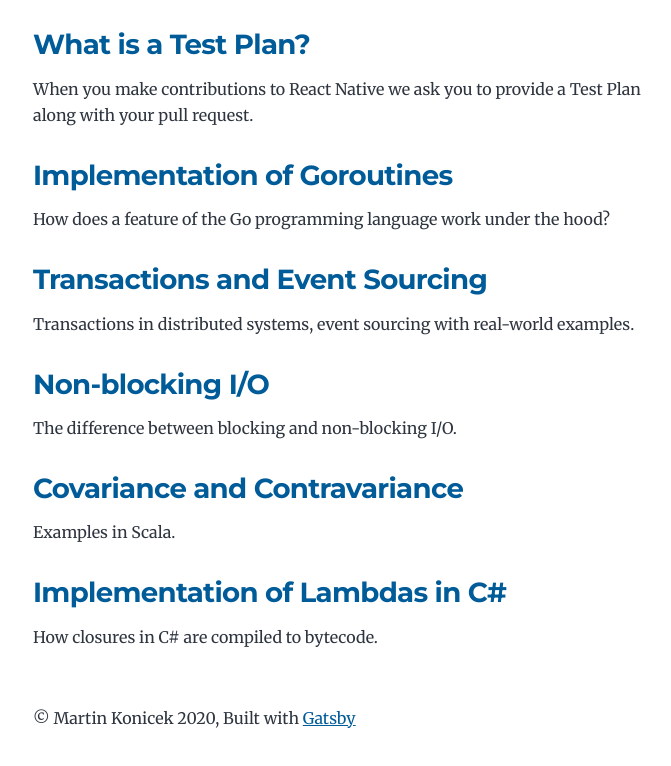
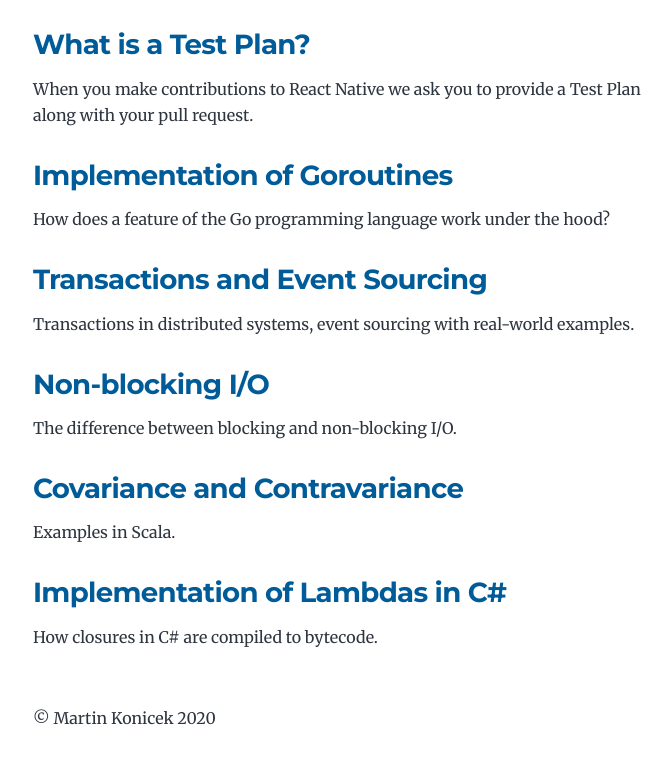
Before and after one commit to mkonicek/coding-time, a Gatsby site: page / in a window 1280 px wide. Shown: the part 1026-1792 px from the top of the page, without its empty margins (291-962 px from the left). Built offline with nearby package versions, Linux system fonts and the light colour scheme; Gatsby itself is replaced by a stand-in of ours.

Commit message:
Footer - remove Built with Gatsby

```diff
--- a/src/components/layout.js
+++ b/src/components/layout.js
@@ -25,9 +25,7 @@
       <header className="global-header">{header}</header>
       <main>{children}</main>
       <footer>
-        © Martin Konicek {new Date().getFullYear()}, Built with
-        {` `}
-        <a href="https://www.gatsbyjs.com">Gatsby</a>
+        © Martin Konicek {new Date().getFullYear()}
       </footer>
     </div>
   )
```
